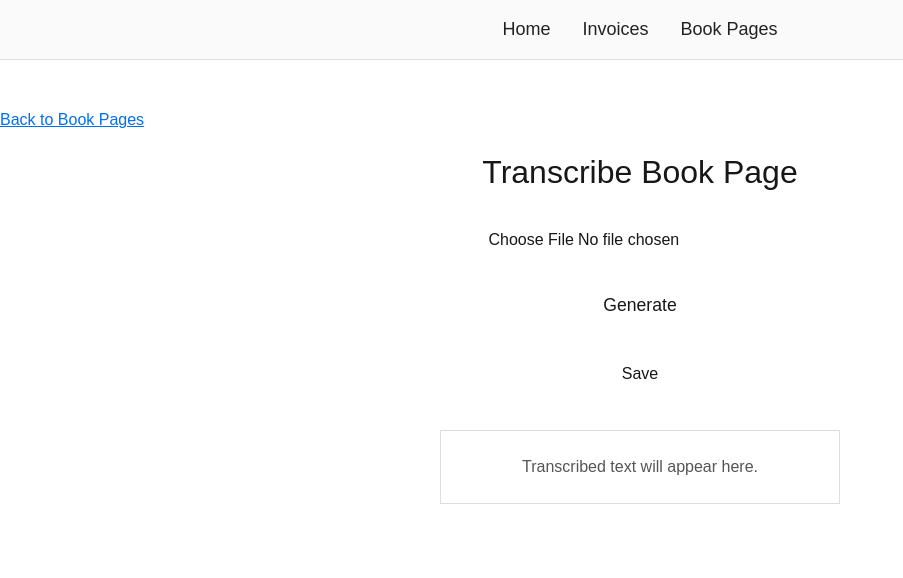
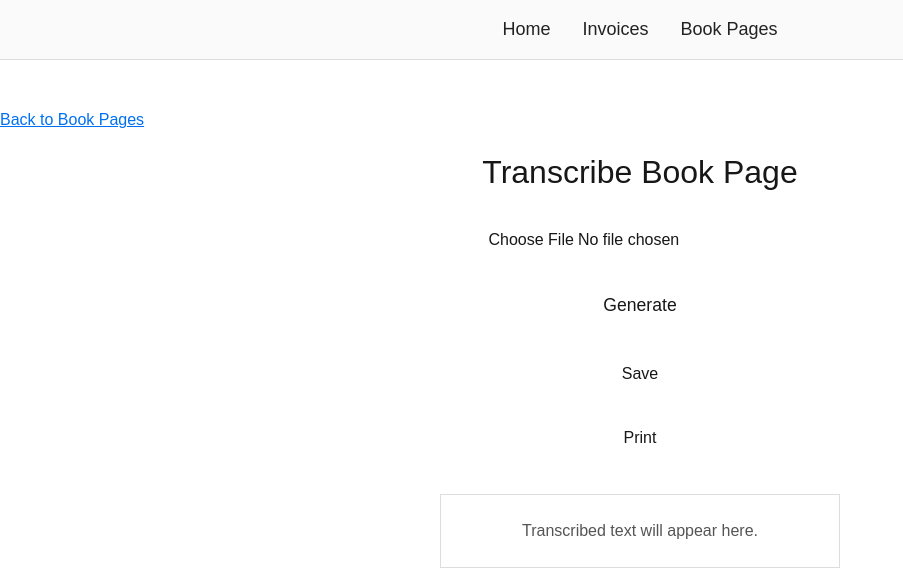
Before and after one commit to hirschem/mph-field-docs-mvp, a Next.js app: page /book-pages/new in a window 1280 px wide. Shown: the top 578 px of the page, without its empty margins (0-903 px from the left). Built offline with nearby package versions, Linux system fonts and the light colour scheme.

Commit message:
add basic print actions to invoice and book page creation flows

```diff
--- a/app/book-pages/new/page.tsx
+++ b/app/book-pages/new/page.tsx
@@ -70,6 +70,13 @@ export default function TranscribeBookPage() {
       >
         Save
       </button>
+      <button
+        style={{ padding: '12px 24px', fontSize: '1rem', marginBottom: '16px' }}
+        onClick={() => window.print()}
+        disabled={!generated}
+      >
+        Print
+      </button>
       <div style={{ marginTop: '16px', fontSize: '1rem', color: '#555', border: '1px solid #ddd', padding: '24px', width: '100%', maxWidth: '400px', textAlign: 'center', minHeight: '48px' }}>
         {generated ? <span dangerouslySetInnerHTML={{ __html: generated }} /> : "Transcribed text will appear here."}
       </div>
--- a/app/invoices/new/page.tsx
+++ b/app/invoices/new/page.tsx
@@ -75,6 +75,13 @@ export default function NewInvoice() {
       </button>
       <button
         style={{ padding: '12px 24px', fontSize: '1rem', marginBottom: '16px' }}
+        onClick={() => window.print()}
+        disabled={!generated}
+      >
+        Print
+      </button>
+      <button
+        style={{ padding: '12px 24px', fontSize: '1rem', marginBottom: '16px' }}
         onClick={handleEmail}
         disabled={!saved || emailSent || loading}
       >
```
